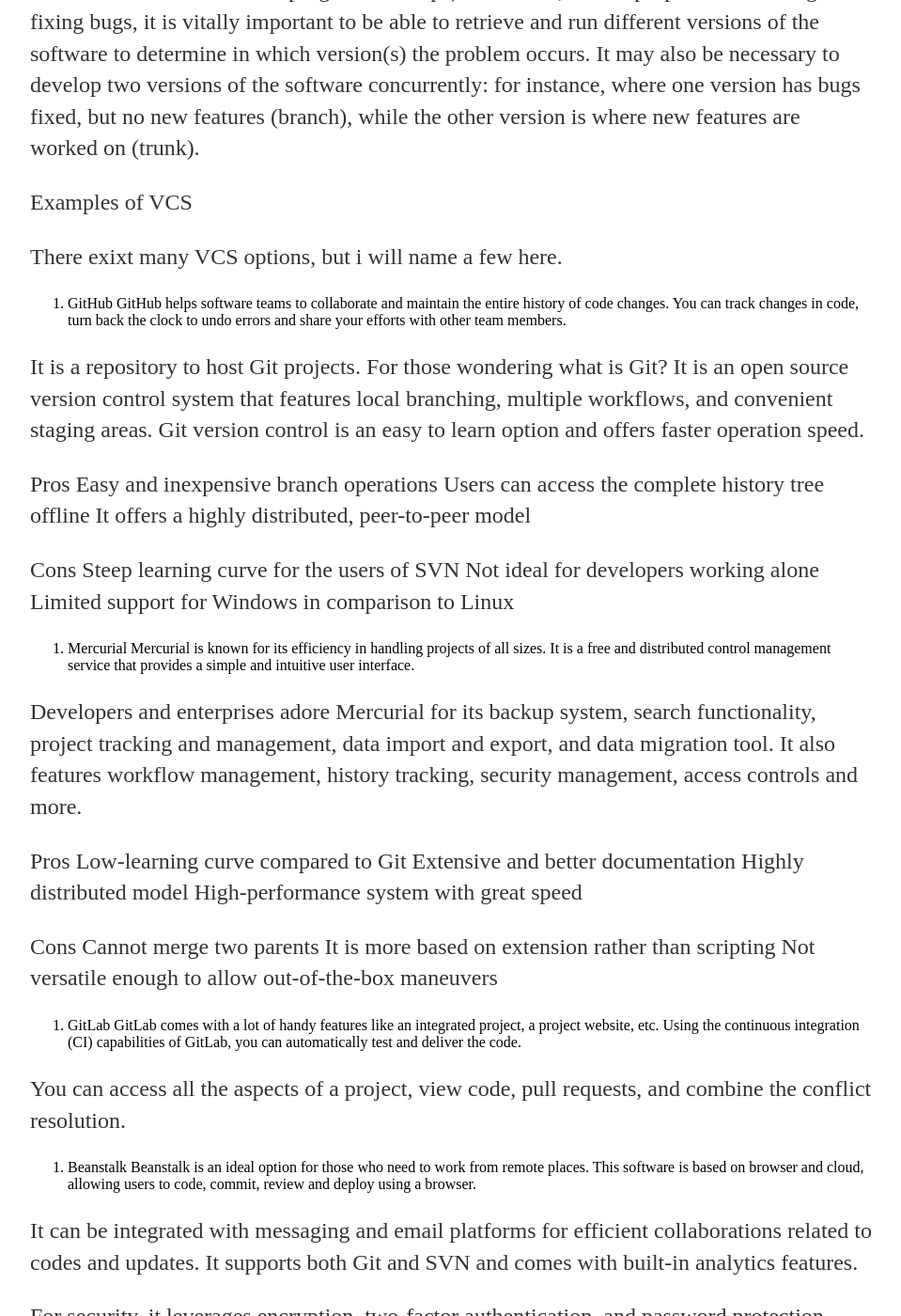
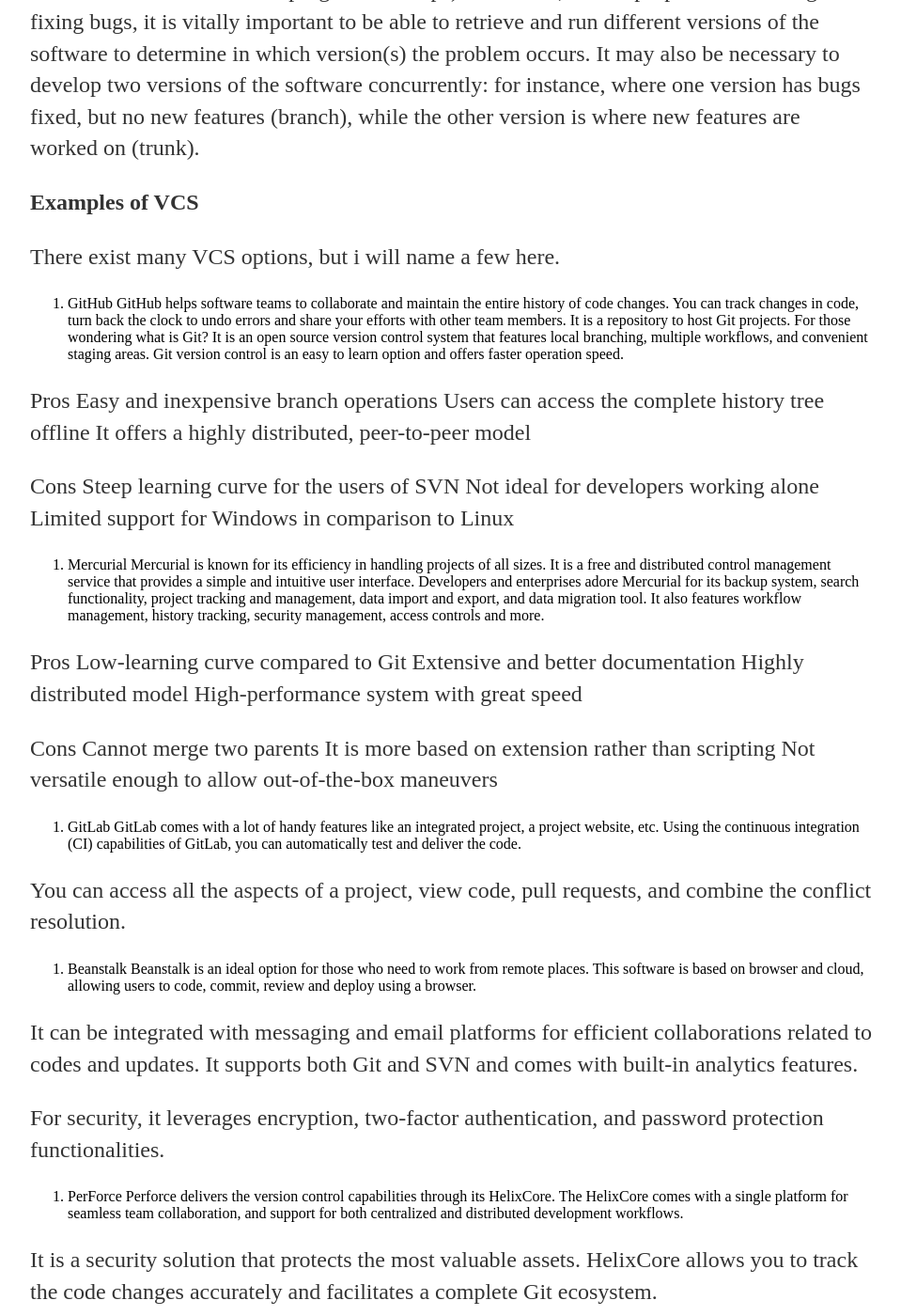
Before and after one commit to TatianaNsei/TatianaNsei.github.io, a Jekyll site: the page built from _posts/2020-04-09-Version-Control.md, in a window 1280 px wide and 1400 px high, scrolled down 1275 px. Shown: the whole window at 94% size, without its empty margins (160-1119 px from the left). Built offline with Jekyll 4.4.1, drawn with Linux system fonts in a browser that asks for light colours.

Commit message:
Update 2020-04-09-Version-Control.md

```diff
--- a/_posts/2020-04-09-Version-Control.md
+++ b/_posts/2020-04-09-Version-Control.md
@@ -22,13 +22,12 @@
   For professional developers, it goes futher. Software developers, use this to tract and provide control over source codes. As teams design, develop and deploy software, it is common for multiple versions of the same software to be deployed in different sites and for the software's developers to be working simultaneously on updates. Bugs or features of the software are often only present in certain versions (because of the fixing of some problems and the introduction of others as the program develops). Therefore, for the purposes of locating and fixing bugs, it is vitally important to be able to retrieve and run different versions of the software to determine in which version(s) the problem occurs. It may also be necessary to develop two versions of the software concurrently: for instance, where one version has bugs fixed, but no new features (branch), while the other version is where new features are worked on (trunk).
 
 
-  Examples of VCS
+ <b> Examples of VCS </b>
 
-  There exixt many VCS options, but i will name a few here.
+  There exist many VCS options, but i will name a few here.
 
-  1. GitHub
+1. GitHub
 GitHub helps software teams to collaborate and maintain the entire history of code changes. You can track changes in code, turn back the clock to undo errors and share your efforts with other team members.
-
 It is a repository to host Git projects. For those wondering what is Git? It is an open source version control system that features local branching, multiple workflows, and convenient staging areas. Git version control is an easy to learn option and offers faster operation speed.
 
 Pros
@@ -43,7 +42,6 @@
 
 2. Mercurial
 Mercurial is known for its efficiency in handling projects of all sizes. It is a free and distributed control management service that provides a simple and intuitive user interface.
-
 Developers and enterprises adore Mercurial for its backup system, search functionality, project tracking and management, data import and export, and data migration tool. It also features workflow management, history tracking, security management, access controls and more.
 
 Pros
```
